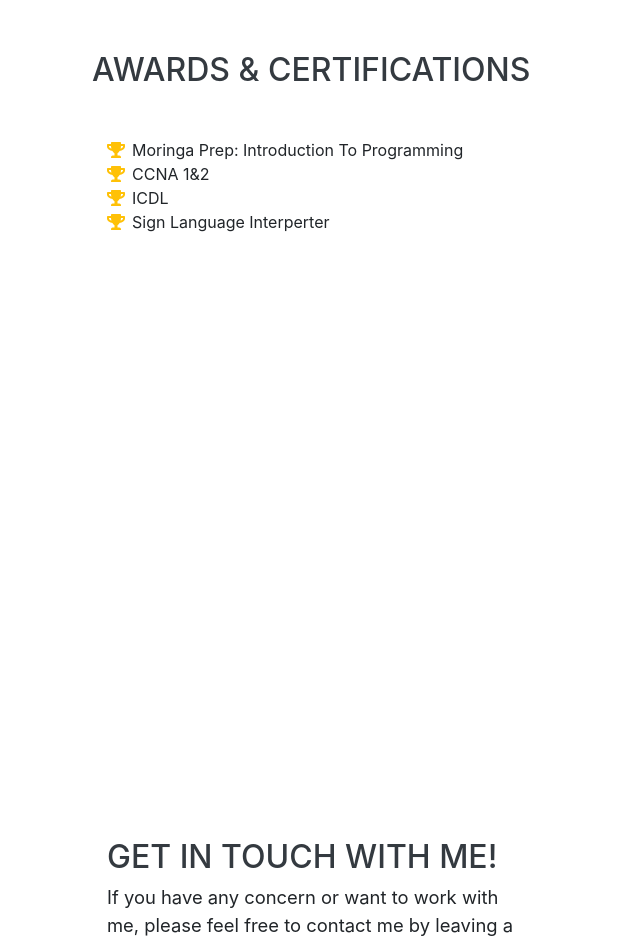
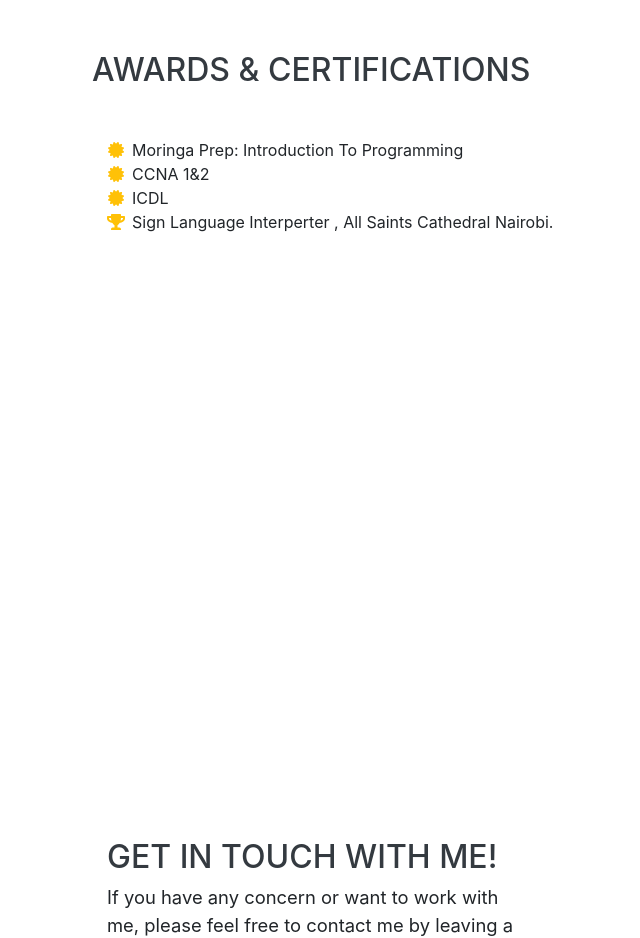
Before and after one commit to EssyMwangi/Resume, a website with bundled scripts: page index.html in a window 1280 px wide. Shown: the part 5340-6278 px from the top of the page, without its empty margins (228-868 px from the left). Built offline with nearby package versions, Linux system fonts and the light colour scheme; a web font is replaced by a local one.

Commit message:
final commit

```diff
--- a/index.html
+++ b/index.html
@@ -417,20 +417,20 @@
         <h2 class="mb-5">Awards &amp; Certifications</h2>
         <ul class="fa-ul mb-0">
           <li>
-            <i class="fa-li fa fa-trophy text-warning"></i>
+            <i class="fa-li fa fa-certificate text-warning"></i>
             Moringa Prep: Introduction To Programming
             </li>
             <li>
-              <i class="fa-li fa fa-trophy text-warning"></i>
+              <i class="fa-li fa fa-certificate text-warning"></i>
               CCNA 1&2
             </li>
             <li>
-              <i class="fa-li fa fa-trophy text-warning"></i>
+              <i class="fa-li fa fa-certificate text-warning"></i>
                 ICDL
            </li>
           <li>
               <i class="fa-li fa fa-trophy text-warning"></i>
-                Sign Language Interperter
+                Sign Language Interperter , All Saints Cathedral Nairobi.
           </li>
         </ul>
       </div>
```
